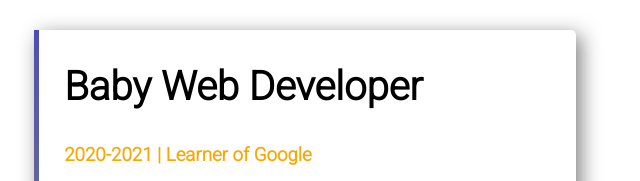
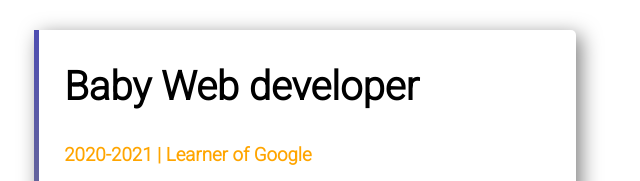
Before and after one commit to Ajoy78/web-portfolio, a plain HTML site: page index.html in a window 1280 px wide. Shown: the part 1350-1531 px from the top of the page, 637-1277 px from the left. Drawn offline with Linux system fonts and the light colour scheme.

Commit message:
ready for watch

```diff
--- a/index.html
+++ b/index.html
@@ -54,7 +54,7 @@
         </div>
 
         <div id="baby-developer" class="half-width experince">
-            <h2>Baby Web Developer</h2>
+            <h2>Baby Web developer</h2>
             <h3 class="orange-highlight">2020-2021 | Learner of Google</h3>
             <p class="">You really feel like there’s nothing you can’t learn, which in turn builds so much confidence in your skills and gives the momentum to keep learning.</p>
         </div>
```
